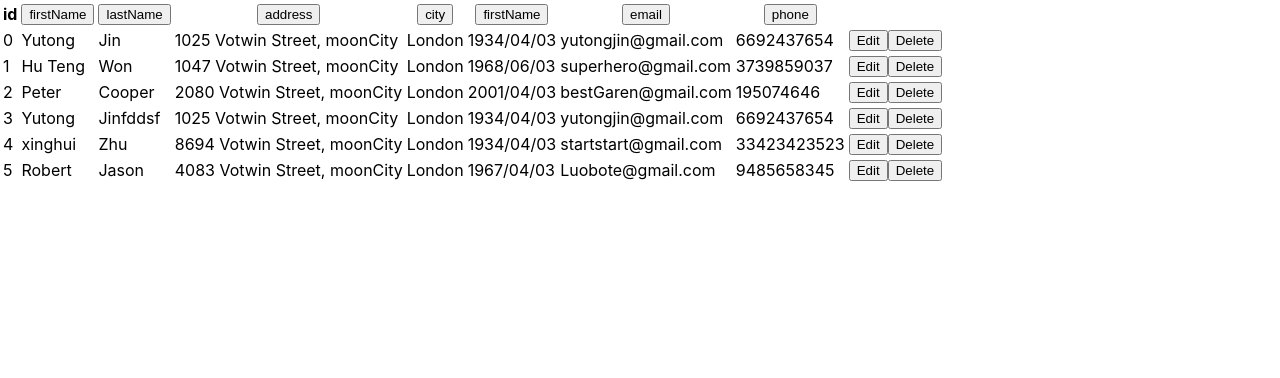
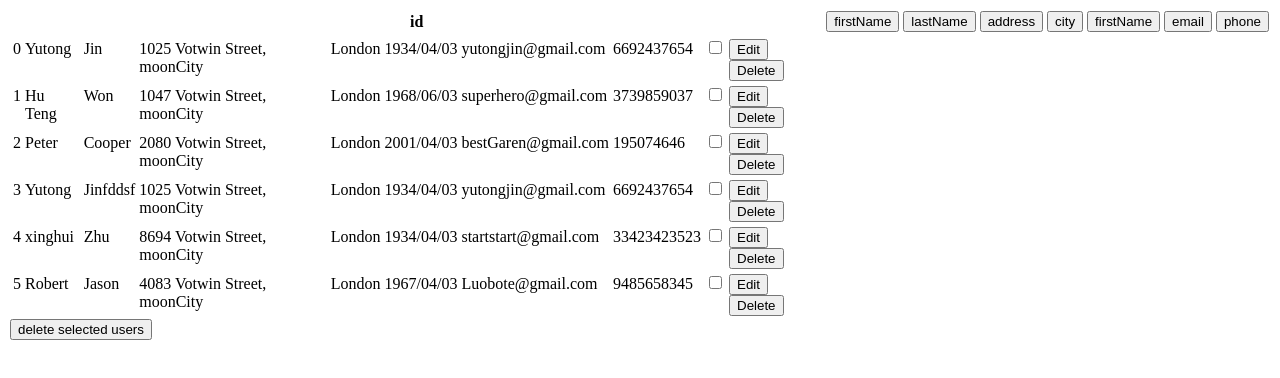
Before and after one commit to yutongjin/votwin, a React (Create React App) app: page / in a window 1280 px wide. Shown: the top 378 px of the page. Built offline with nearby package versions, Linux system fonts and the light colour scheme; data requests are answered from the project's data file.

Commit message:
finish multiple selection and delete unused files

```diff
--- a/src/App.css
+++ /dev/null
@@ -1,38 +0,0 @@
-.App {
-  text-align: center;
-}
-
-.App-logo {
-  height: 40vmin;
-  pointer-events: none;
-}
-
-@media (prefers-reduced-motion: no-preference) {
-  .App-logo {
-    animation: App-logo-spin infinite 20s linear;
-  }
-}
-
-.App-header {
-  background-color: #282c34;
-  min-height: 100vh;
-  display: flex;
-  flex-direction: column;
-  align-items: center;
-  justify-content: center;
-  font-size: calc(10px + 2vmin);
-  color: white;
-}
-
-.App-link {
-  color: #61dafb;
-}
-
-@keyframes App-logo-spin {
-  from {
-    transform: rotate(0deg);
-  }
-  to {
-    transform: rotate(360deg);
-  }
-}
--- a/src/App.js
+++ /dev/null
@@ -1,25 +0,0 @@
-import logo from './logo.svg';
-import './App.css';
-
-function App() {
-  return (
-    <div className="App">
-      <header className="App-header">
-        <img src={logo} className="App-logo" alt="logo" />
-        <p>
-          Edit <code>src/App.js</code> and save to reload.
-        </p>
-        <a
-          className="App-link"
-          href="https://reactjs.org"
-          target="_blank"
-          rel="noopener noreferrer"
-        >
-          Learn React
-        </a>
-      </header>
-    </div>
-  );
-}
-
-export default App;
--- a/src/components/UserRow.js
+++ b/src/components/UserRow.js
@@ -1,4 +1,4 @@
-let UserRow = ({ user, onEditHandler, onDeleteHandler }) =>  {
+let UserRow = ({ user, onEditHandler, onDeleteHandler, onCheckedHandler }) =>  {
     return (
         <tr key={user.id}>
             <td>{user.id}</td>
@@ -9,6 +9,12 @@ let UserRow = ({ user, onEditHandler, onDeleteHandler }) =>  {
             <td>{user.birthday}</td>
             <td>{user.email}</td>
             <td>{user.phone}</td>
+            <td><input type="checkbox"
+        defaultChecked={false}
+        onChange={() => {
+            onCheckedHandler(user);
+        }}/>
+            </td>
             <td>
                 <input type="button" value="Edit" onClick={() => onEditHandler(user.id)} />
                 <input type="button" value="Delete" onClick={() => onDeleteHandler(user)} />
--- a/src/components/UserTable.js
+++ b/src/components/UserTable.js
@@ -3,7 +3,7 @@ import { useState, useMemo } from "react";
 import UserRow from "./UserRow.js";
 import UserEditRow from "./UserEditRow.js";
 
-function UserTable({ userList, onSaveHandler: onSave, onDeleteHandler }) {
+function UserTable({ userList, onSaveHandler: onSave, onDeleteHandler,onCheckedHandler, onTriggerDeleteSelected }) {
   //userList.sort((a, b) => (a.id > b.id) ? 1 : -1);
   const { items, requestSort, sortConfig } = useSortableData(userList);
 
@@ -67,12 +67,14 @@ function UserTable({ userList, onSaveHandler: onSave, onDeleteHandler }) {
         </tr>
       </thead>
       <tbody>
+        <div>
         {items.map((user) => {
           return editId != user.id ? (
             <UserRow
               user={user}
               onEditHandler={onEditHandler}
               onDeleteHandler={onDeleteHandler}
+              onCheckedHandler={onCheckedHandler}
             />
           ) : (
             <UserEditRow
@@ -82,6 +84,8 @@ function UserTable({ userList, onSaveHandler: onSave, onDeleteHandler }) {
             />
           );
         })}
+            <button onClick={onTriggerDeleteSelected}>delete selected users</button>
+            </div>
       </tbody>
     </table>
   );
--- a/src/components/UserTool.js
+++ b/src/components/UserTool.js
@@ -25,6 +25,30 @@ function UserTool(props) {
         []
     )
 
+    function onCheckedHandler(userObject) {
+        const newUserList = userList.map((user) => {
+            return ((
+                user.id === userObject.id)
+                ? {
+                    ...user,
+                    "checked":!user.checked
+                }
+                : user
+            )
+        });
+        const requestOptions = {
+            method: "PUT",
+            headers: { "Content-Type": "application/json" },
+            body: JSON.stringify({
+                ...userObject,
+                "checked":!userObject.checked
+            }),
+        };
+        fetch(`${SERVER_URL}/${userObject.id}`, requestOptions)
+        .then(checkHttpStatus)
+        .then(() => updateLocalModel(newUserList))
+        .catch((error) => console.error(error))
+    }
     function onUserAdd(userObject) {
         // Build out what the new model will look like should the PUT succeedes
         const nextId = userList?.sort((a, b) => (a.id > b.id) ? -1 : 1)[0]?.id + 1;
@@ -77,6 +101,17 @@ function UserTool(props) {
             .then(() => updateLocalModel(newUserList))
             .catch((error) => console.error(error))
     }
+    function onUserDeleteSelect() {
+        const newUserList = userList.filter((user) => !user.checked);
+        const deletedList = userList.filter((user) => user.checked);
+        deletedList.forEach(element => {
+            fetch(`${SERVER_URL}/${element.id}`, { method: 'DELETE' })
+            .then(checkHttpStatus)
+            .catch((error) => console.error(error))
+        });
+        updateLocalModel(newUserList);
+
+    }
 
     function updateLocalModel(userList) {
         setUserList(userList);
@@ -85,8 +120,8 @@ function UserTool(props) {
     return (
         <div>
 
-            <UserTable userList={userList} onSaveHandler={onUserSave} onDeleteHandler={onUserDelete} />
-            {/* <UserForm onAddHandler={onUserAdd} /> */}
+            <UserTable userList={userList} onSaveHandler={onUserSave} onDeleteHandler={onUserDelete} onCheckedHandler={onCheckedHandler}
+            onTriggerDeleteSelected={onUserDeleteSelect} />
         </div>
     )
 }
--- a/src/index.js
+++ b/src/index.js
@@ -1,7 +1,5 @@
 import React from 'react';
 import ReactDOM from 'react-dom';
-import './index.css';
-import App from './App';
 import reportWebVitals from './reportWebVitals';
 import UserTool from './components/UserTool';
 
```
Also changed, not shown: src/logo.svg (deleted), 1 other file (tests, documents, lock files or other folders).
